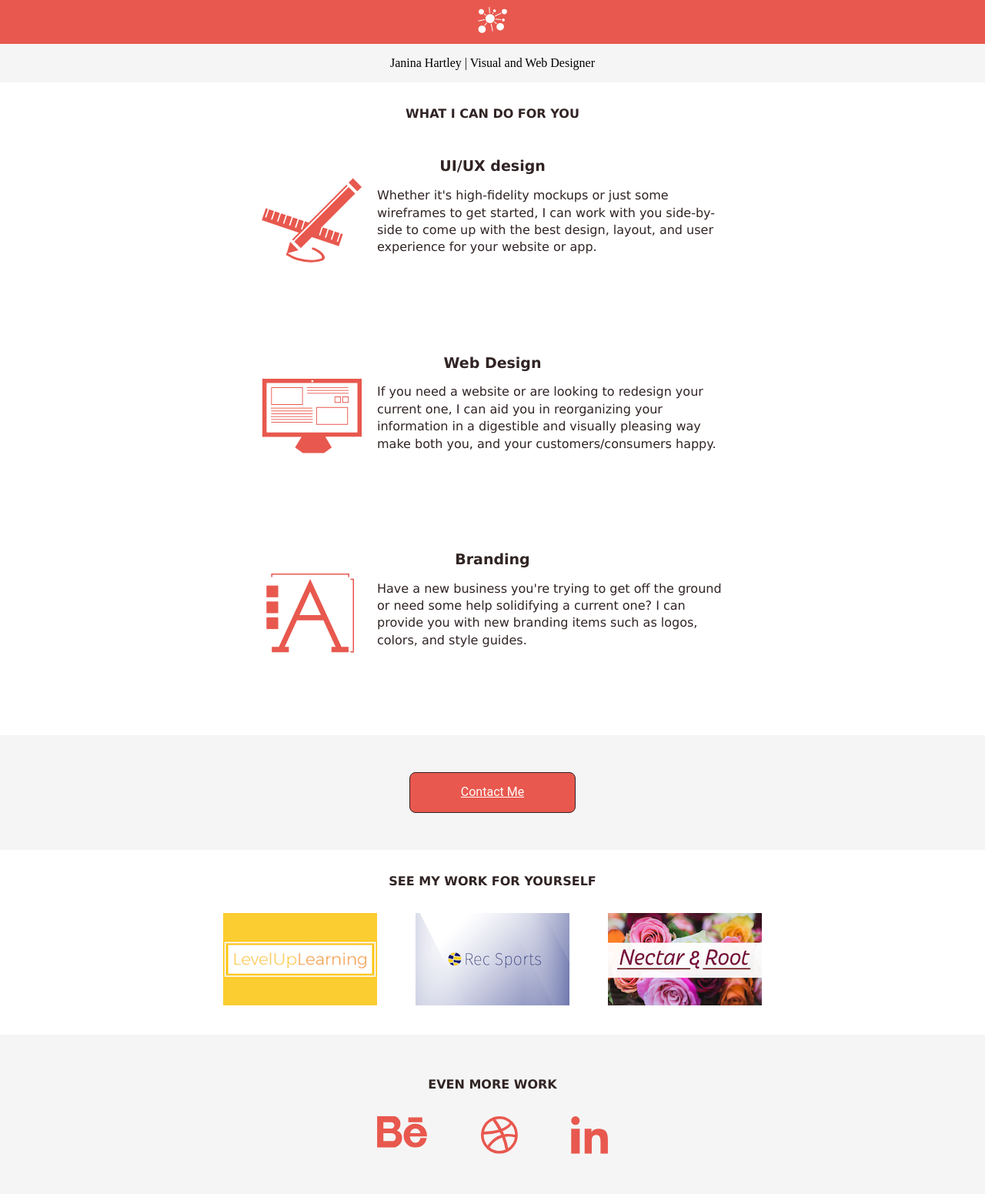
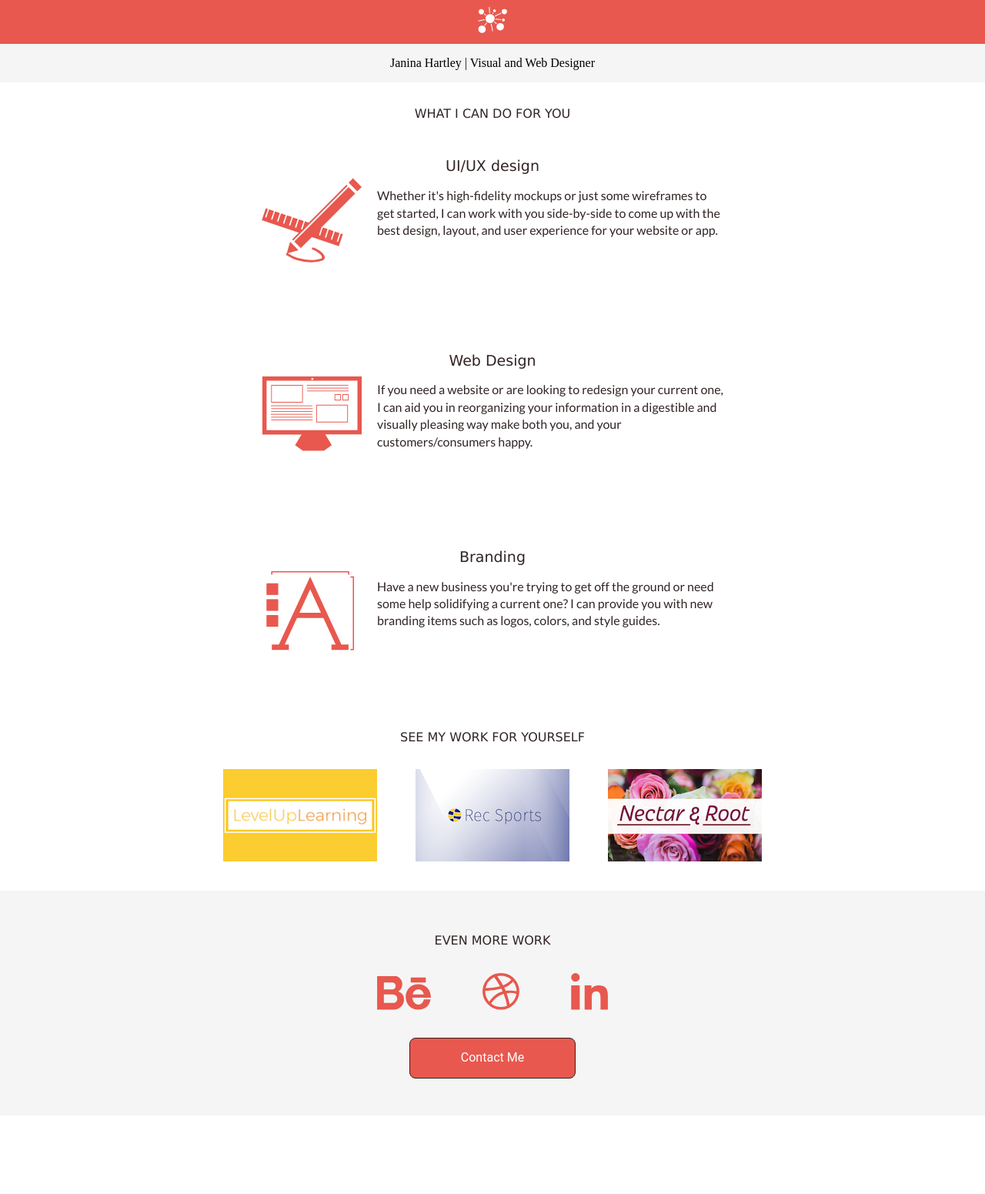
Before and after one commit to jhartley1412/old-portfolio-2, a Jekyll site: the page built from index.html, in a window 1280 px wide. Shown: the whole page at 77% size. Built offline with Jekyll 4.4.1, drawn with Linux system fonts in a browser that asks for light colours; nearby versions of some CDN libraries; some web fonts are replaced; after the commit the page ends 1449 px from its top, so only the background shows below that.

Commit message:
cleaning up code pt 1

```diff
--- a/_includes/footer.html
+++ b/_includes/footer.html
@@ -26,4 +26,10 @@
 
 	</div>
 
+	<a href="#" class="a_contact">
+
+		<div class="contact_me contact_footer"> Contact Me </div>
+
+	</a>
+
 </footer>
--- a/_includes/head.html
+++ b/_includes/head.html
@@ -17,7 +17,8 @@
   <link rel="shortcut icon" type="image/png" href="/images/logo-favicon.png">
 
   <!-- GOOGLEFONTS -->
-  <link href="https://fonts.googleapis.com/css?family=ABeeZee" rel="stylesheet">
+  <link href="https://fonts.googleapis.com/css?family=ABeeZee|Lato" rel="stylesheet">
+  <link rel="stylesheet" type="text/css" href="./fonts/ABeeZee-Regular.ttf">
 
   <!-- NORMALIZE -->
   <link rel="stylesheet" type="text/css" href="https://cdnjs.cloudflare.com/ajax/libs/normalize/4.1.1/normalize.min.css">
--- a/css/main.scss
+++ b/css/main.scss
@@ -72,10 +72,6 @@ footer{
 	width: 100%;
 	padding: 1.5em 0 3em 0;
 	background-color: $accent-color;
-	// position: absolute;
-	// right: 0;
-	// bottom: 0;
-	// left: 0;
 
 	img{
 		width: 48px;
@@ -92,13 +88,15 @@ footer{
 	display: -webkit-flex;
 	display: flex;
 	flex-wrap: wrap;
+	align-items: flex-end;
 
 	justify-content: space-between;
 }
 
 .behance{
-	width: 65px;
+	width: 70px;
 }
+
 
 
 
@@ -115,8 +113,7 @@ footer{
 // FONTS AND TYPE
 //———————————————————————————————————————————
 
-p, h1, h2{
-	font-family: 'ABeeZee', 'Lucida Sans Unicode', 'Lucida Grande', sans-serif;
+p, h1, h2, h3, h4{
 	color: $text-color;
 }
 
@@ -125,21 +122,28 @@ h1{
 	font-size: 16px;
 	text-align: center;
 	margin: 2em 0;
+	font-weight: 100;
+	font-family: 'ABeeZee', 'Lucida Sans Unicode', 'Lucida Grande', sans-serif;
 }
 
 h2{
 	font-size: 19px;
 	text-align: center;
+	font-family: 'ABeeZee', 'Lucida Sans Unicode', 'Lucida Grande', sans-serif;
+	font-weight: 400;
 }
 
 p{
 	font-size: 16px;
 	line-height: 1.4;
+	font-family: 'Lato', 'Lucida Sans Unicode', 'Lucida Grande', sans-serif;
 }
 
 h3{
 	text-align: center;
-	padding-bottom: 0.5em;
+	margin-top: 2em;
+	font-family: 'Lato', 'Lucida Sans Unicode', 'Lucida Grande', sans-serif;
+	font-weight: 400;
 }
 
 h4{
@@ -152,34 +156,6 @@ h4{
 a{
 	font-family: 'Roboto', 'Lucida Sans Unicode', 'Lucida Grande', sans-serif;
 	color: $prime-color;
-}
-
-
-
-// TEXT, COLORS, SPAN CHANGES
-//———————————————————————————————————————————
-
-.prime-color{
-	color: $prime-color;
-}
-
-.underlined{
-	text-decoration: underline;
-}
-
-.show_content{
-	display: block;
-}
-
-.clear{
-	float: clear;
-}
-
-span.underline{
-	a{
-		text-decoration: underline;
-		color: $prime-color;
-	}
 }
 
 
@@ -225,6 +201,11 @@ span.underline{
 	}
 }
 
+.a_contact{
+	color: #fff;
+	text-decoration: none;
+}
+
 .contact_me{
 	width: 216px;
 	margin: 0 auto;
@@ -233,6 +214,10 @@ span.underline{
 	text-align: center;
 	border-radius: 8px;
 	border: 1px solid $text-color;
+}
+
+.contact_footer{
+	margin-top: 2em;
 }
 
 
--- a/index.html
+++ b/index.html
@@ -56,18 +56,6 @@ permalink:
 
 	</div>
 
-
-	<div class="gray_container">
-
-		<a href="#">
-
-			<div class="contact_me"> Contact Me </div>
-
-		</a>
-
-	</div>
-
-
 	<h1> See my work for yourself </h1>
 
 	<div class="other_work_container other_work_home">
```
Also changed, not shown: fonts/ABeeZee-Italic.ttf (added), fonts/ABeeZee-Regular.ttf (added), 11 other files.
